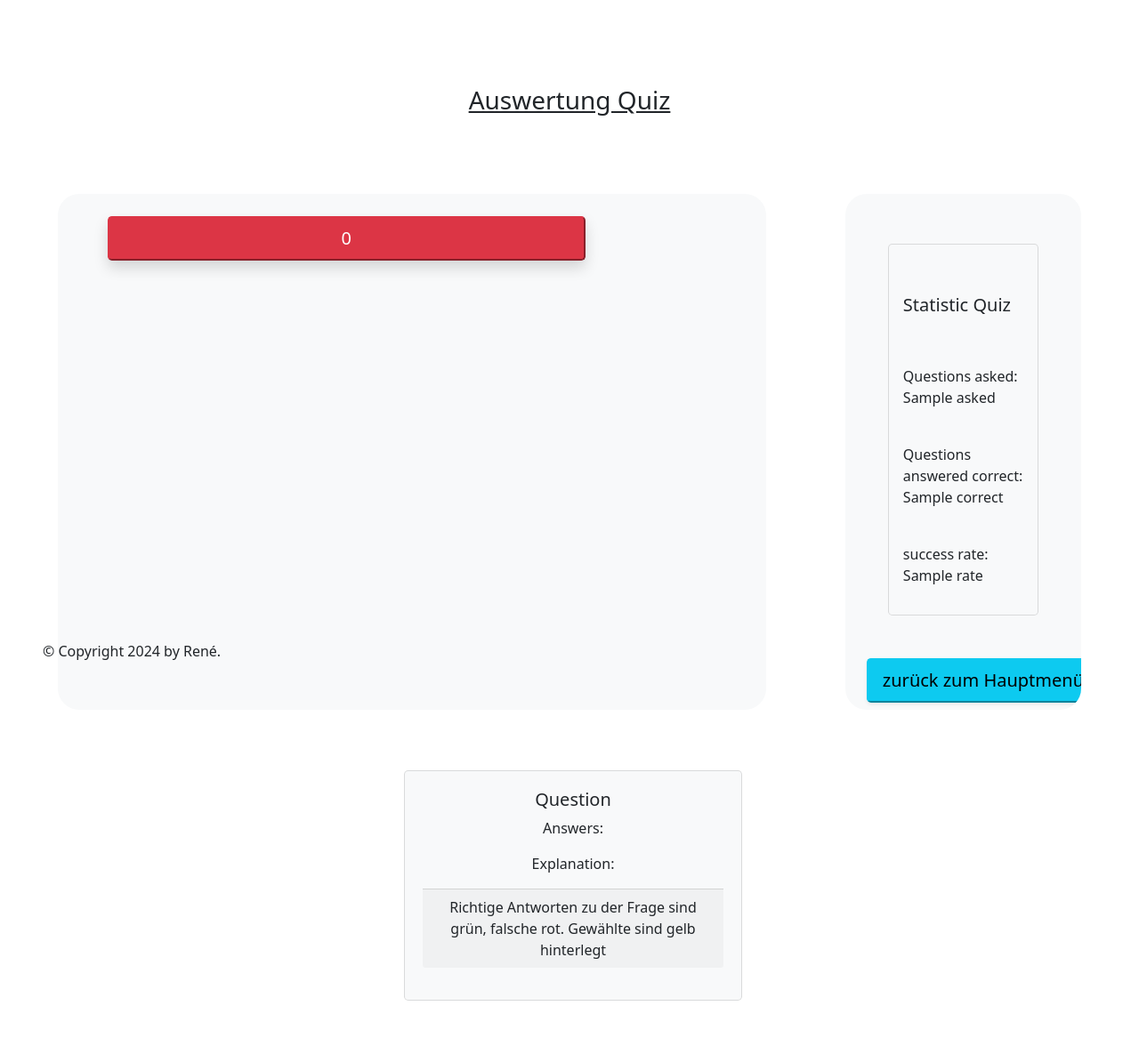
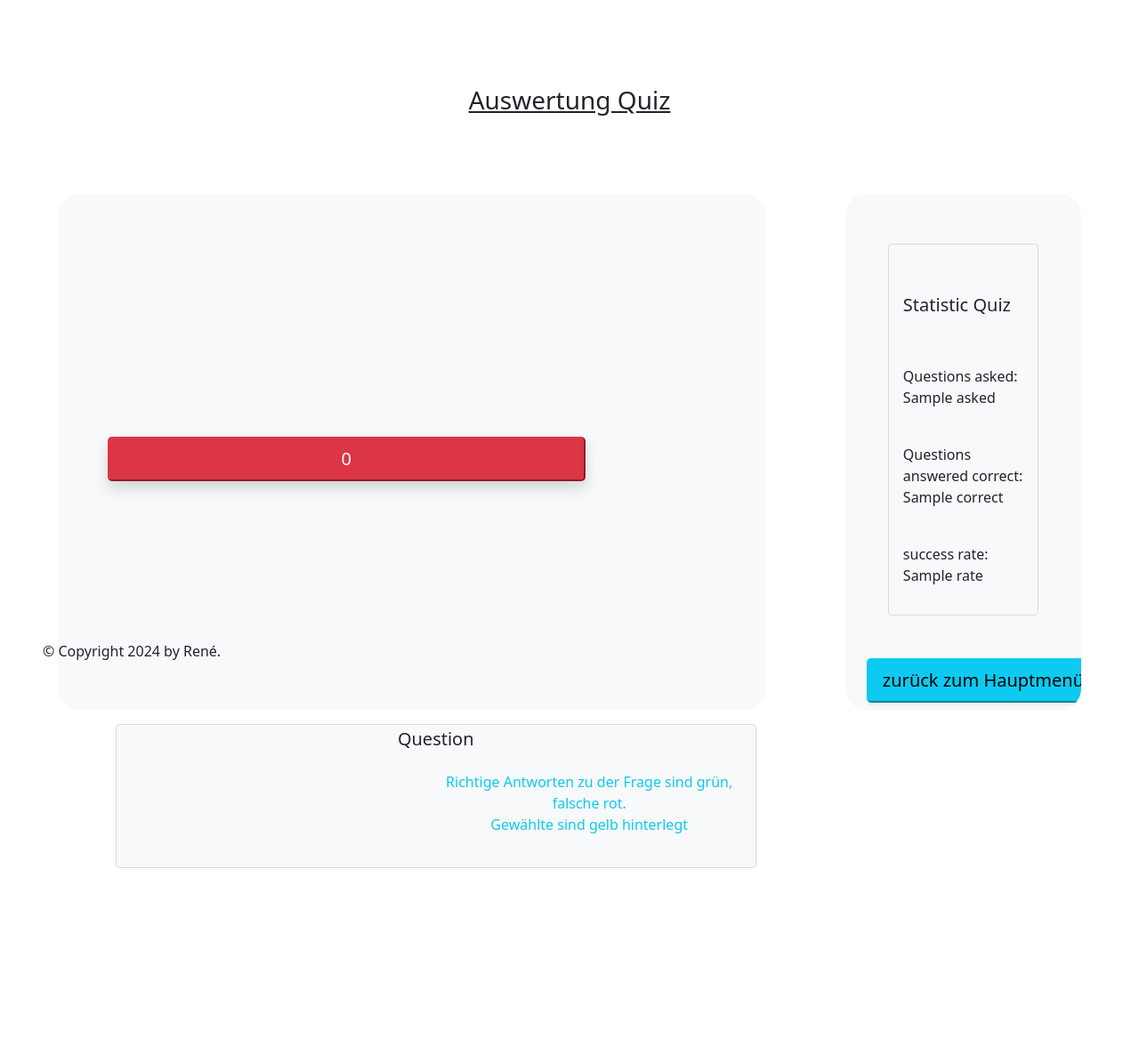
Before and after one commit to Claptrap3004/AbfrageProgramm, a PHP site: template App/view/quiz/finalStats.html.twig in a window 1280 px wide, after a click that opens the changed part. Shown: the part 56-1241 px from the top of the page at 89% size. After the commit the page ends 1032 px from the top, so only its background shows below. Run offline with PHP 8.4, Linux system fonts and the light colour scheme; the template is opened without the code that fills it: most values are stand-ins (such as "Sample title", 1, 10 or a date in 2020); some libraries are stand-ins or nearby versions.

Commit message:
rearranged layout of finalStats.html.twig

```diff
--- a/App/view/base.html.twig
+++ b/App/view/base.html.twig
@@ -121,7 +121,7 @@
             <div class="col"></div>
         </div>
         <div class="container-flex scrollable-contentbuttons" id="buttons">
-            <div class="row p-5 m-2 gx-2">
+            <div class="row px-1 m-1 gx-1">
                 {% block buttons %}{% endblock %}
             </div>
         </div>
@@ -207,7 +207,7 @@
         document.querySelector('#detailsQuestion').innerHTML = text;
         document.querySelector('#detailsDescription').innerHTML = explanation;
         let detailsAnswers = document.querySelector('#detailsAnswers');
-        detailsAnswers.innerHTML = document.createElement("p").innerHTML = 'Answers :';
+        detailsAnswers.innerHTML = document.createElement("p").innerHTML = '';
         for (let answersKey in answers) {
             let nextNode = document.createElement("p");
             nextNode.innerHTML = answers[answersKey].text;
--- a/App/view/quiz/finalStats.html.twig
+++ b/App/view/quiz/finalStats.html.twig
@@ -9,7 +9,7 @@
 {% endblock %}
 {% block contentleft %}
 
-    <table class="w-100 m-2 p-2">
+    <table class="w-100 h-100 m-2 p-2">
         <tr>
             {% set counter = 0 %}
             {% for key,value in questions %}
@@ -58,17 +58,19 @@
     </div>
 {% endblock %}
 {% block buttons %}
-    <div class="col-lg-4 text-center"></div>
-    <div class="col-lg-4  collapse multi-collapse card text-center bg-light rounded-3 mx-1 my-1 py-1" id="details">
-        <div class="card-body rounded-3">
-            <h5 id="detailsQuestion" class="card-title">Question</h5>
-            <div id="detailsAnswers" class="card-text">
-                <p>Answers:</p>
+    <div class="col-lg-1 text-center"></div>
+    <div class="col-lg-7  collapse multi-collapse card text-center bg-light rounded-3 mx-1 my-1 py-1" id="details">
+        <h5 id="detailsQuestion" class="col card-title">Question</h5>
+        <div class="card-body row row-cols-2 gx-2 rounded-3">
+            <div id="detailsAnswers" class="col card-text">
                 <p></p>
             </div>
-            <p id="detailsDescription" class="card-text">Explanation: </p>
-            <p id="legende" class="card-footer">Richtige Antworten zu der Frage sind grün, falsche rot. Gewählte sind
-                gelb hinterlegt</p>
+            <div class="col card-text">
+                <p class="btn-outline-info" id="legende">Richtige Antworten zu der Frage sind grün, falsche rot.<br> Gewählte sind gelb
+                    hinterlegt</p>
+                <p></p>
+                <p id="detailsDescription"></p>
+            </div>
         </div>
     </div>
     <div class="col-lg-4 text-center"></div>
```
Also changed, not shown: App/Controller/QuizQuestionController.php (+5 -5 lines), App/view/welcome.html.twig (+5 -5 lines).
